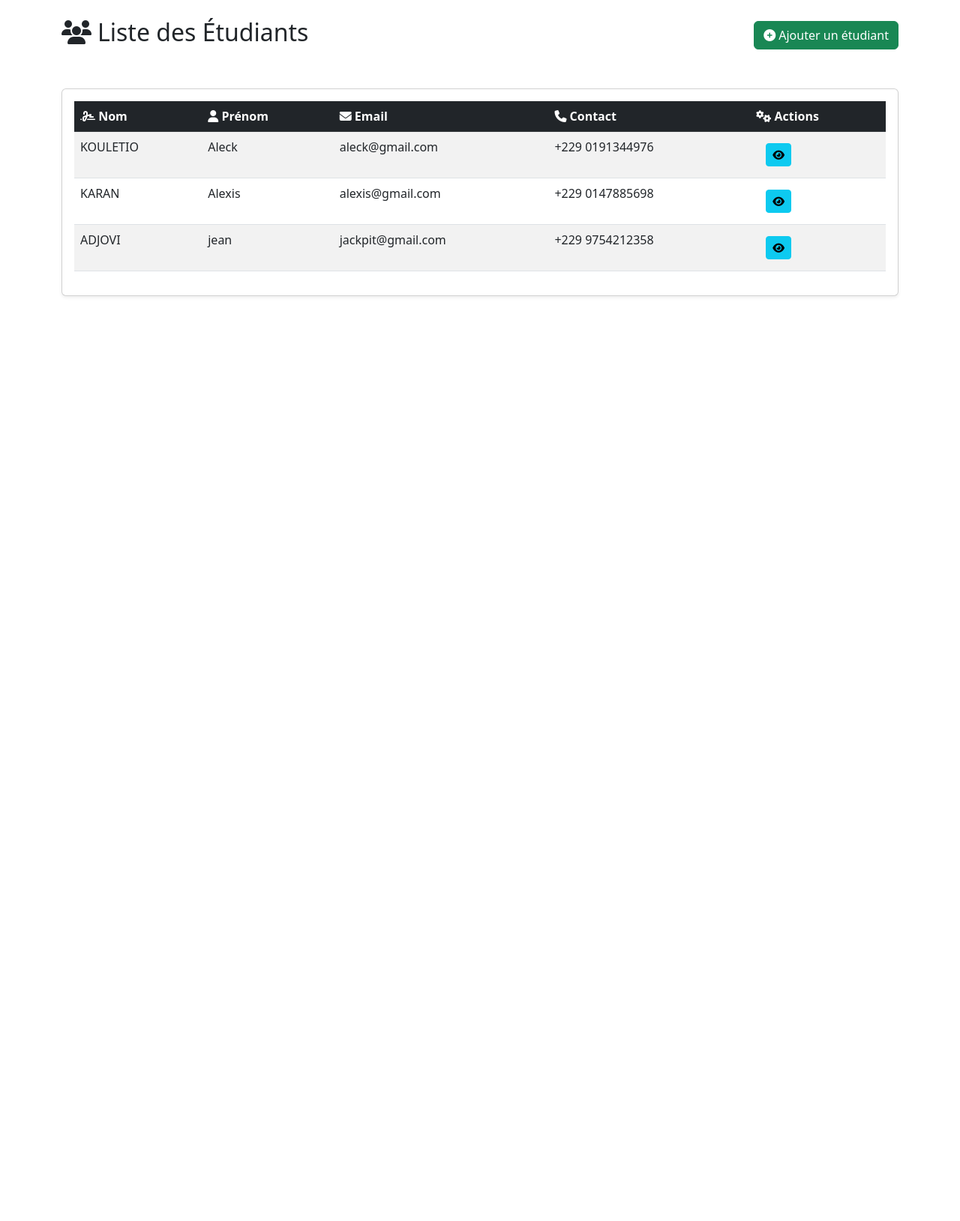
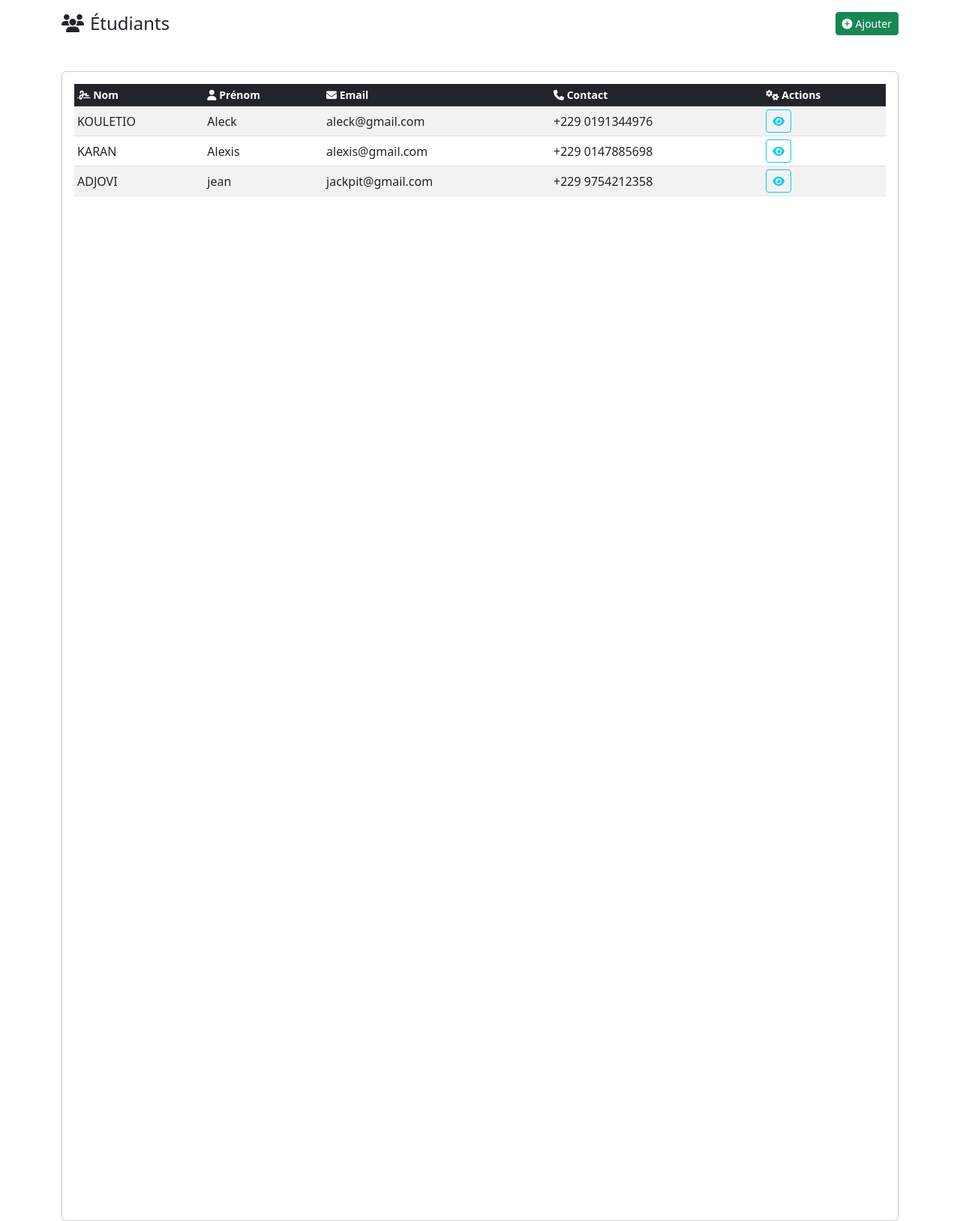
Before and after one commit to aleckklt/gestionnaire_notes_etudiant, a Django app: page / in a window 1280 px wide. Shown: the whole page at 75% size. Before the commit the page ends 396 px from the top, so only its background shows below. Run offline with Django 5.2, Linux system fonts and the light colour scheme; data comes from the database, SQL or seed files in the repository; both versions use the stored data as it was after the commit.

Commit message:
ameliorations+

```diff
--- a/etudiants/templates/etudiants/home.html
+++ b/etudiants/templates/etudiants/home.html
@@ -4,30 +4,30 @@
 {% block title %}Liste des Étudiants{% endblock %}
 
 {% block content %}
-<div class="container mt-4">
+<div class="container mt-3">
     <div class="d-flex justify-content-between align-items-center mb-5">
-        <h2><i class="fas fa-users me-2"></i>Liste des Étudiants</h2>
-        <a href="{% url 'etudiants:ajouter_etudiant' %}" class="btn btn-success">
-            <i class="fas fa-plus-circle me-1"></i>Ajouter un étudiant
+        <h4 class="mb-0"><i class="fas fa-users me-2"></i>Étudiants</h4>
+        <a href="{% url 'etudiants:ajouter_etudiant' %}" class="btn btn-success btn-sm">
+            <i class="fas fa-plus-circle me-1"></i>Ajouter
         </a>
     </div>
 
     {% if messages %}
-    <div class="mb-3">
+    <div class="mb-2">
         {% for message in messages %}
-        <div class="alert alert-{{ message.tags }} alert-dismissible fade show" role="alert">
+        <div class="alert alert-{{ message.tags }} alert-dismissible fade show py-2 px-3 small" role="alert">
             {{ message }}
-            <button type="button" class="btn-close" data-bs-dismiss="alert" aria-label="Close"></button>
+            <button type="button" class="btn-close btn-sm" data-bs-dismiss="alert" aria-label="Close"></button>
         </div>
         {% endfor %}
     </div>
     {% endif %}
 
     <div class="card shadow-sm">
-        <div class="card-body">
-            <div class="table-responsive">
-                <table class="table table-hover table-striped">
-                    <thead class="table-dark">
+        <div class="card-body p-3">
+            <div class="table-responsive" style="min-height: 1500px;">
+                <table class="table table-sm table-hover table-striped align-middle mb-0">
+                    <thead class="table-dark small">
                         <tr>
                             <th><i class="fas fa-signature"></i> Nom</th>
                             <th><i class="fas fa-user"></i> Prénom</th>
@@ -36,7 +36,7 @@
                             <th><i class="fas fa-cogs"></i> Actions</th>
                         </tr>
                     </thead>
-                    <tbody>
+                    <tbody style="height: 100%;">
                         {% for etudiant in etudiants %}
                         <tr>
                             <td>{{ etudiant.nom }}</td>
@@ -44,18 +44,18 @@
                             <td>{{ etudiant.email }}</td>
                             <td>{{ etudiant.contact }}</td>
                             <td>
-                                <div class="btn btn-group">
-                                    <a href="{% url 'etudiants:detail_etudiant' etudiant.id %}" class="btn btn-info btn-sm" title="Détails">
-                                        <i class="fas fa-eye"></i>
-                                    </a>
-                                 </div>
+                                <a href="{% url 'etudiants:detail_etudiant' etudiant.id %}" class="btn btn-outline-info btn-sm" title="Détails">
+                                    <i class="fas fa-eye"></i>
+                                </a>
                             </td>
                         </tr>
                         {% empty %}
                         <tr>
-                            <td colspan="6" class="text-center text-muted py-4">
-                                <i class="fas fa-user-slash fa-2x mb-2"></i>
-                                <p class="mb-0">Aucun étudiant enregistré pour le moment</p>
+                            <td colspan="5" class="text-center text-muted" style="height: 200px; vertical-align: middle;">
+                                <div>
+                                    <i class="fas fa-user-slash fa-2x mb-2"></i><br>
+                                    Aucun étudiant enregistré pour le moment
+                                </div>
                             </td>
                         </tr>
                         {% endfor %}
@@ -72,5 +72,17 @@
     .table th {
         font-weight: 600;
     }
+
+    h4 {
+        font-size: 1.25rem;
+    }
+
+    .btn-sm i {
+        font-size: 0.85rem;
+    }
+
+    .alert {
+        margin-bottom: 0.5rem;
+    }
 </style>
 {% endblock %}
```
Also changed, not shown: db.sqlite3.
